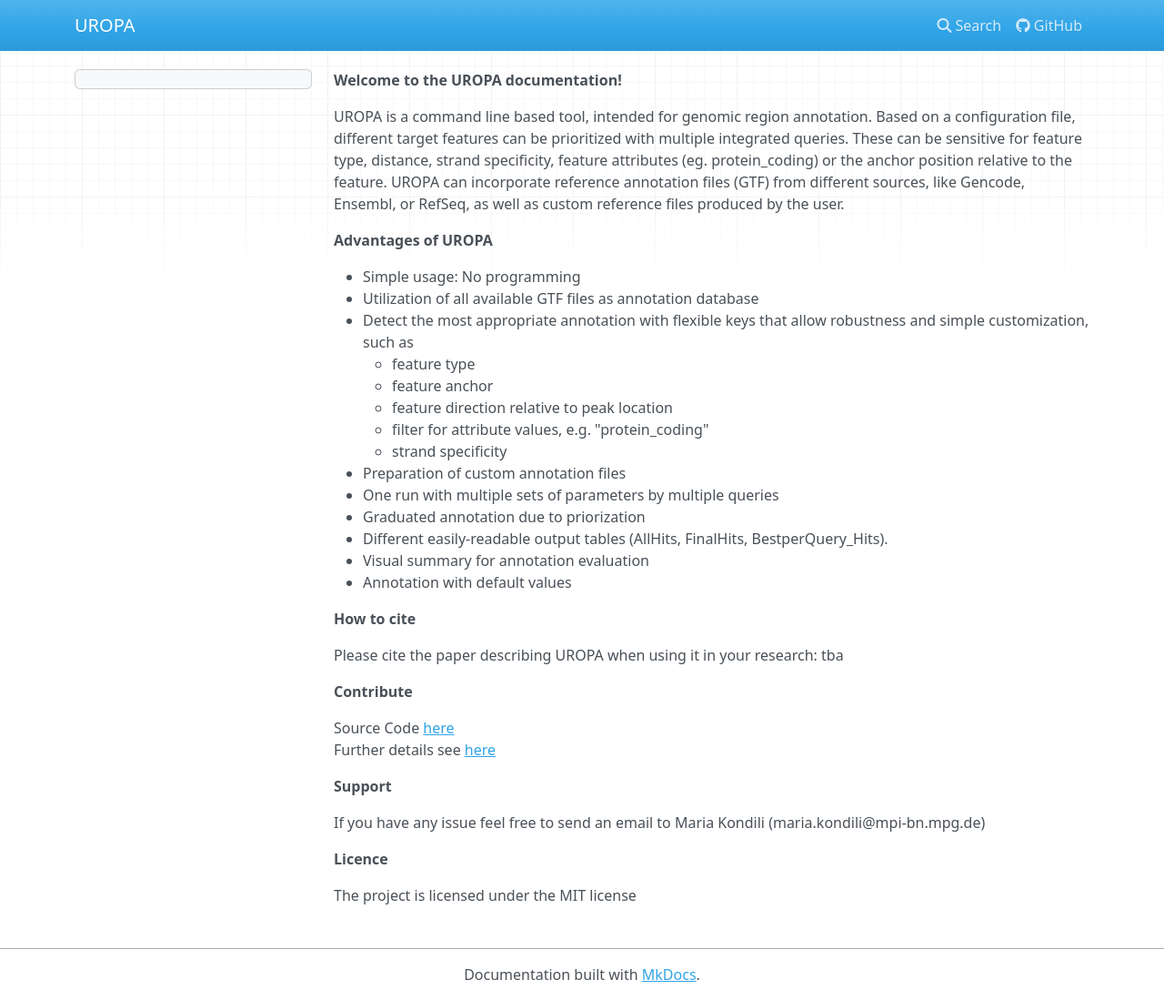
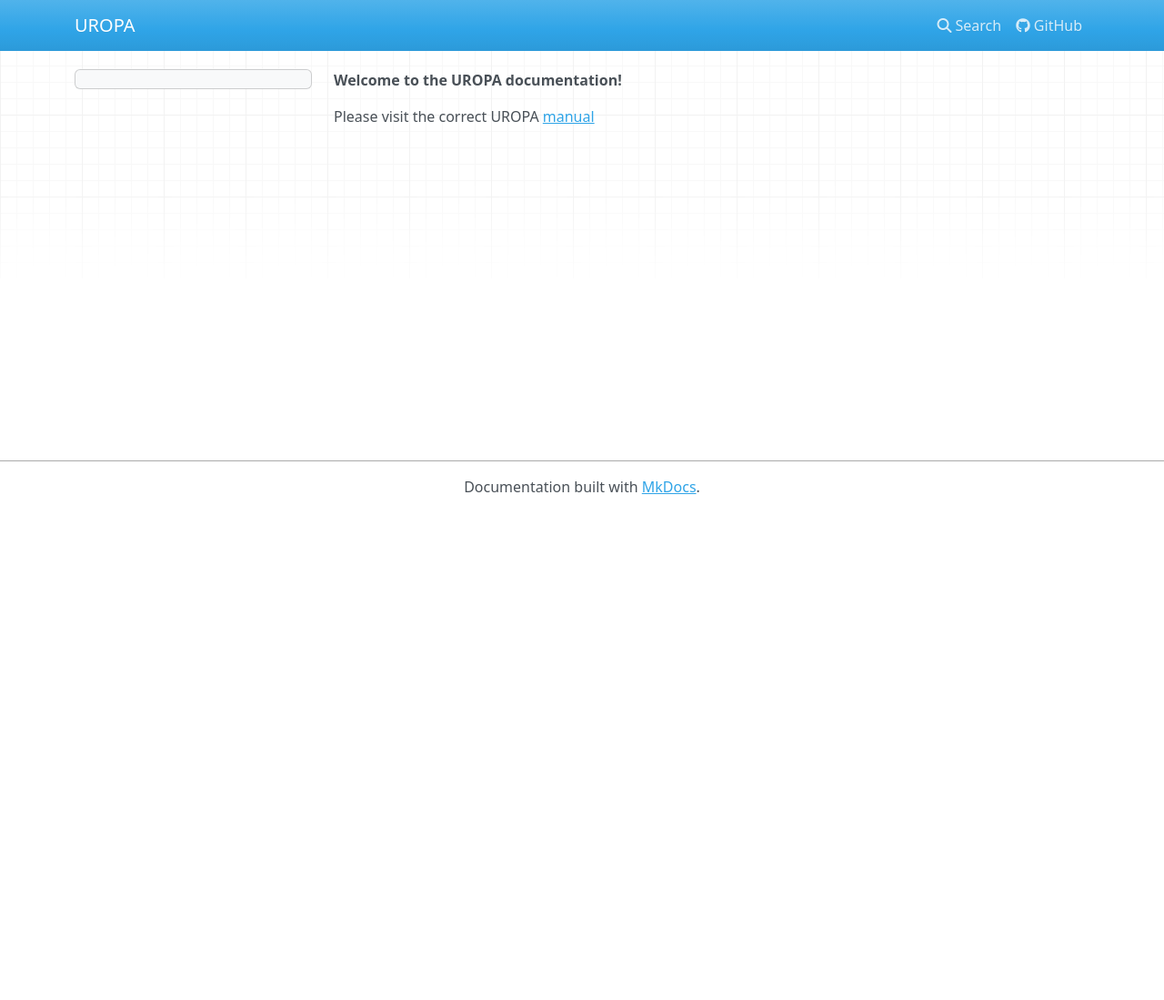
Before and after one commit to loosolab/UROPA, an MkDocs documentation site: the page built from docs/index.md, in a window 1280 px wide and 1099 px high. Shown: the whole window at 91% size. Built offline with MkDocs 1.6.1, drawn with Linux system fonts in a browser that asks for light colours; nearby versions of some CDN libraries; old or Windows-style settings are respelled for this version of MkDocs.

Commit message:
redirect to correct manual

```diff
--- a/docs/index.md
+++ b/docs/index.md
@@ -1,40 +1,3 @@
 **Welcome to the UROPA documentation!**
 
-UROPA is a command line based tool, intended for genomic region annotation. Based on a configuration file, different target features can be prioritized with multiple integrated queries.
-These can be sensitive for feature type, distance, strand specificity, feature attributes (eg. protein_coding) or the anchor position relative to the feature.
-UROPA can incorporate reference annotation files (GTF) from different sources, like Gencode, Ensembl, or RefSeq, as well as custom reference files produced by the user.
-
-**Advantages of UROPA**
-
-* Simple usage: No programming
-* Utilization of all available GTF files as annotation database
-* Detect the most appropriate annotation with flexible keys that allow robustness and simple customization, such as
-	* feature type
-	* feature anchor
-	* feature direction relative to peak location
-	* filter for attribute values, e.g. "protein_coding"
-	* strand specificity
-* Preparation of custom annotation files
-* One run with multiple sets of parameters by multiple queries
-* Graduated annotation due to priorization
-* Different easily-readable output tables (AllHits, FinalHits, BestperQuery_Hits).
-* Visual summary for annotation evaluation
-* Annotation with default values
-
-**How to cite**
-
-Please cite the paper describing UROPA when using it in your research:
-tba
-
-**Contribute**
-
-Source Code [here](https://github.molgen.mpg.de/loosolab/UROPA)
-Further details see [here](http://uropa.readthedocs.io/en/latest/install/)
-
-**Support**
-
-If you have any issue feel free to send an email to Maria Kondili (maria.kondili@mpi-bn.mpg.de)
-
-**Licence**
-
-The project is licensed under the MIT license
+Please visit the correct UROPA [manual](http://uropa-manual.readthedocs.io/)
```
